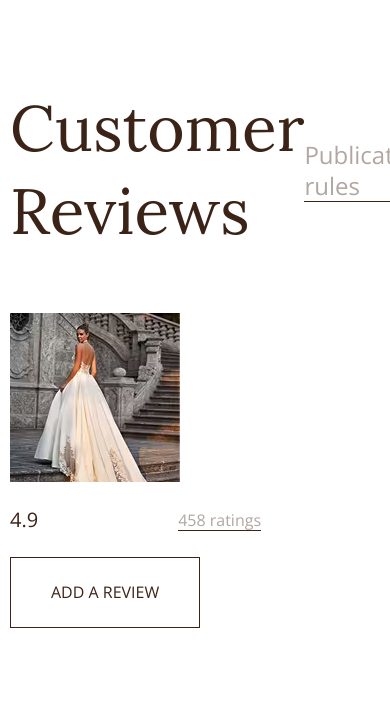
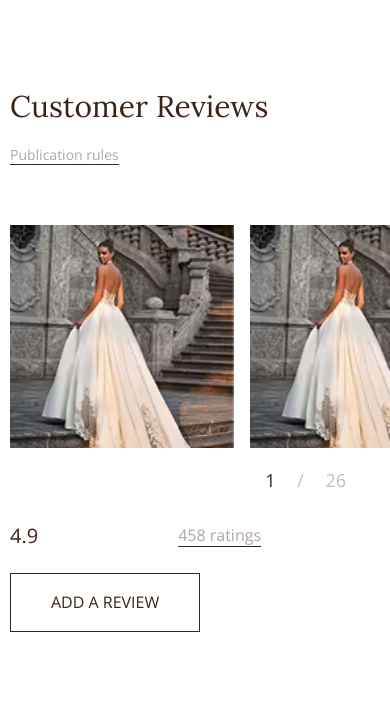
Before and after one commit to dsurdiy/bridal-haven, a website: page app/pages/reviews.html in a window 390 px wide. Shown: the part 128-835 px from the top of the page. Drawn offline with nearby package versions, Linux system fonts and the light colour scheme; files that its build step writes are made by us from their sources; files whose address does not match are found by name.

Commit message:
added adaptive reviews page

```diff
--- a/app/js/main.js
+++ b/app/js/main.js
@@ -10,12 +10,12 @@ const viewGrid = document.querySelector(".view-mode__btn--grid");
 const viewLine = document.querySelector(".view-mode__btn--line");
 const viewContainer = document.querySelector(".view-mode__container");
 
-viewGrid.addEventListener("click", () => {
+viewGrid?.addEventListener("click", () => {
   viewContainer.classList.add("view-mode__container--grid");
   viewContainer.classList.remove("view-mode__container--line");
 });
 
-viewLine.addEventListener("click", () => {
+viewLine?.addEventListener("click", () => {
   viewContainer.classList.add("view-mode__container--line");
   viewContainer.classList.remove("view-mode__container--grid");
 });
@@ -42,6 +42,18 @@ const swiperReviews = new Swiper('.reviews-slider', {
   pagination: {
     el: ".reviews-slider-pagination",
     type: "fraction",
+  },
+  breakpoints: {
+    360: {
+      slidesPerView: 4,
+      spaceBetween: 16,
+    },
+    768: {
+      slidesPerView: 8,
+    },
+    1024: {
+      slidesPerView: 12,
+    },
   },
 });
 
--- a/app/scss/_media.scss
+++ b/app/scss/_media.scss
@@ -293,6 +293,9 @@
     min-height: 583px;
     object-fit: cover;
   }
+  .reviews-slider__slide img {
+    width: 100%;
+  }
 }
 
 @media (max-width: 600px) {
@@ -478,6 +481,16 @@
   .appointment__box-form {
     max-width: 220px;
   }
+
+  .reviews-slider {
+    margin-bottom: 75px;
+  }
+  .reviews-top__link {
+    font-size: 14px;
+  }
+  .reviews-top__title {
+    font-size: 30px;
+  }
 }
 
 @media (max-width: 470px) {
@@ -508,6 +521,18 @@
   }
   .appointment__box-title {
     text-align: center;
+  }
+
+  .reviews-top {
+    flex-direction: column;
+    gap: 20px;
+    align-items: flex-start;
+  }
+  .reviews-new {
+    padding: 18px 40px;
+  }
+  .reviews__item {
+    padding: 20px 15px;
   }
 }
 
```
